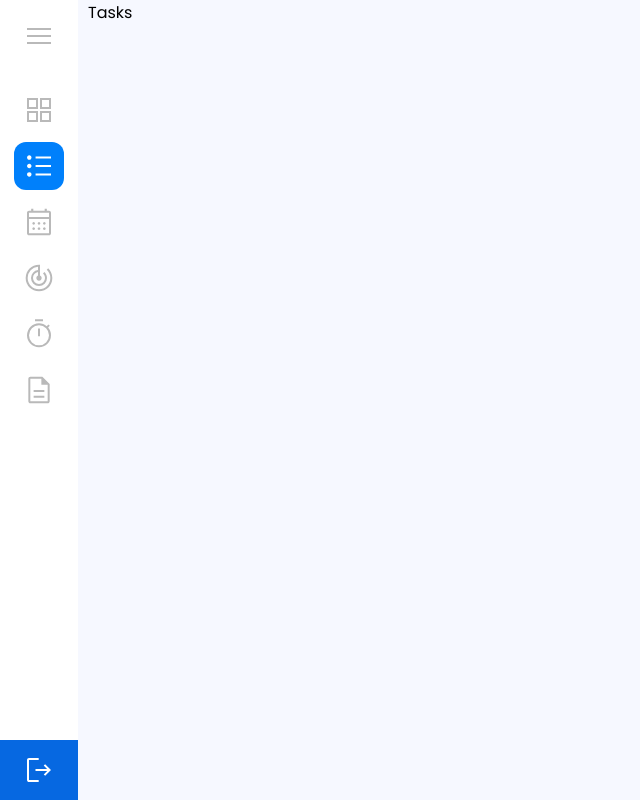
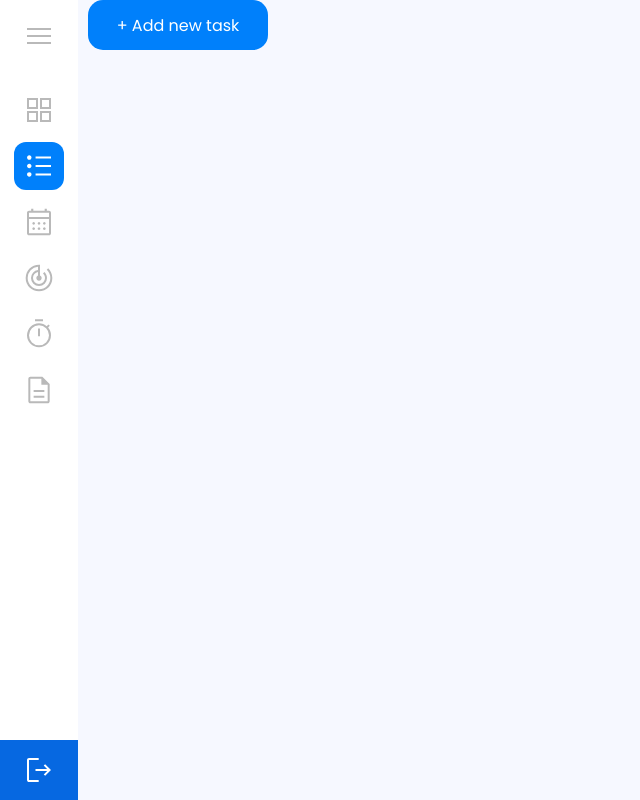
Before and after one commit to abdelrahman-assoum/tanzimi-frontend, a React (Create React App) app: page /tasks in a window 1280 px wide. Shown: the whole page, without its empty margins (0-640 px from the left). Built offline with nearby package versions, Linux system fonts and the light colour scheme.

Commit message:
new small button component

```diff
--- a/src/Components/AddNewTask/AddNewTask.js
+++ b/src/Components/AddNewTask/AddNewTask.js
@@ -1,17 +1,11 @@
-import React from 'react'
-import styles from "./newtask.module.css"
+import React from "react";
+import styles from "./newtask.module.css";
 function AddNewTask() {
   return (
     <>
-      <div className={styles.overlay} />
-      <div className="addContainer">
-        <input type="text" placeholder="Add task name here" className={styles.TaskName} />
-        <div className="div">
 
-        </div>
-      </div>
     </>
   );
 }
 
-export default AddNewTask
+export default AddNewTask;
--- a/src/Components/Button/Button.js
+++ b/src/Components/Button/Button.js
@@ -1,10 +1,8 @@
-import React from 'react';
+import React from "react";
 import styles from "./button.module.css";
 
-function Button(props) {
-  return (
-    <button className={styles.mybutton}>{props.title}</button>
-    )
+function Button({title}) {
+  return <button className={styles.mybutton}>{title}</button>;
 }
 
-export default Button
+export default Button;
--- /dev/null
+++ b/src/Components/SmallButton/SmallButton.js
@@ -0,0 +1,8 @@
+import React from "react";
+import styles from "./small.module.css";
+
+function SmallButton({ title, onClick }) {
+  return <button className={styles.smallButton} onClick={onClick}>{title}</button>;
+}
+
+export default SmallButton;
--- /dev/null
+++ b/src/Components/SmallButton/small.module.css
@@ -0,0 +1,14 @@
+.smallButton {
+    background-color: var(--blue2);
+    color: var(--white);
+    border: none;
+    width: 180px;
+    height: 50px;
+    border-radius: 15px;
+    -webkit-border-radius: 15px;
+    -moz-border-radius: 15px;
+    -ms-border-radius: 15px;
+    -o-border-radius: 15px;
+    font-size: 16px;
+    color: var(--white);
+}
--- a/src/Pages/Tasks/Tasks.js
+++ b/src/Pages/Tasks/Tasks.js
@@ -1,9 +1,17 @@
-import React from 'react'
+import React, { useState } from 'react'
+import Button from '../../Components/Button/Button'
+import SmallButton from '../../Components/SmallButton/SmallButton'
+import AddNewTask from '../../Components/AddNewTask/AddNewTask'
 
 function Tasks() {
+
   return (
-    <div>Tasks</div>
-  )
+    <>
+    <div>
+    <SmallButton title="+ Add new task" onClick={()=> {setDialogOpen(true)}} />
+    </div>
+    </>
+    )
 }
 
 export default Tasks
```
